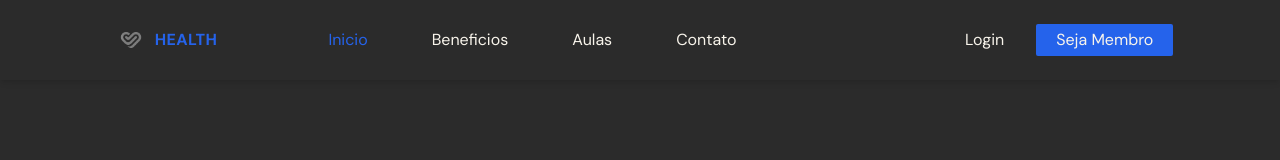
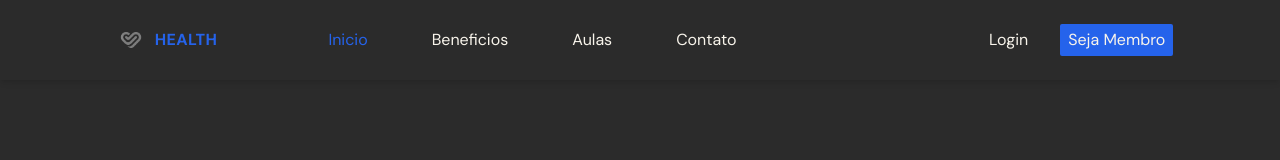
Before and after one commit to dev-marcioreis/health-typescript, a React (Vite) app: page / in a window 1280 px wide. Shown: the top 160 px of the page. Built offline with nearby package versions, Linux system fonts and the light colour scheme.

Commit message:
mudar cor navbar

```diff
--- a/src/App.tsx
+++ b/src/App.tsx
@@ -1,13 +1,27 @@
 import Navbar from '@/scenes/navbar'
-import { useState } from 'react'
+import { useEffect, useState } from 'react'
 import { SelectedPage } from '@/shared/types';
 
 function App() {
   const [selectedPage, setSelectedPage] = useState<SelectedPage>(SelectedPage.Home);
+  const [topPage, setTopPage] = useState<boolean>(true);
+
+  useEffect(() => {
+    const handleScroll = () => {
+      if(window.scrollY === 0) {
+        setTopPage(true);
+        setSelectedPage(SelectedPage.Home);
+      }
+      if(window.scrollY !== 0) setTopPage(false);
+    }
+    window.addEventListener('scroll', handleScroll);
+    return () => window.removeEventListener('scroll', handleScroll);
+  }, []);
 
   return (
     <div className="app bg-bg-color">
-      <Navbar selectedPage={selectedPage} setSelectedPage={setSelectedPage} />
+      <Navbar topPage={topPage} selectedPage={selectedPage} setSelectedPage={setSelectedPage} />
+
     </div>
   )
 }
--- a/src/scenes/navbar/index.tsx
+++ b/src/scenes/navbar/index.tsx
@@ -9,18 +9,20 @@ import ActionButton from '@/shared/ActionButton'
 
 
 type Props = {
+    topPage: boolean;
     selectedPage: SelectedPage;
     setSelectedPage: (value: SelectedPage) => void;
 };
 
-const Navbar = ( { selectedPage, setSelectedPage }: Props) => {
+const Navbar = ( { topPage, selectedPage, setSelectedPage }: Props) => {
     const flexBetween = 'flex items-center justify-between';
     const [isMenuToggle, setIsMenuToggle] = useState<boolean>(false)
     const isMediumScreens = useMediaQuery("(min-width: 1024px)");
+    const navbarBg = topPage ? "" : "bg-blue-600 drop-shadow";
 
   return (
     <nav>
-        <div className={`${flexBetween} fixed top-0 z-30 w-full py-4 shadow-md`}>
+        <div className={`${navbarBg} ${flexBetween} fixed top-0 z-30 w-full py-4 shadow-md`}>
             <div className={`${flexBetween} mx-auto w-5/6`}>
                 <div className={`${flexBetween} w-full gap-16`}>
                     <div className={`${flexBetween}`}>
@@ -36,7 +38,9 @@ const Navbar = ( { selectedPage, setSelectedPage }: Props) => {
                         </div>
                         <div className={`${flexBetween} gap-8`}>
                             <p>Login</p>
-                            <ActionButton setSelectedPage={setSelectedPage}>Seja Membro</ActionButton>
+                            <div className="rounded-sm px-2 py-1 text-center transition ease-in-out bg-blue-600 hover:-translate-y-1 hover:scale-110 hover:bg-blue-500 duration-500" >
+                                <ActionButton setSelectedPage={setSelectedPage}>Seja Membro</ActionButton>
+                            </div>
                         </div>
                     </div> ) :
                     ( <button onClick={() => setIsMenuToggle(!isMenuToggle)}>
@@ -46,7 +50,7 @@ const Navbar = ( { selectedPage, setSelectedPage }: Props) => {
             </div>
         </div>
         {!isMediumScreens && isMenuToggle && (
-            <div className='fixed right-0 bottom-0 z-40 h-full w-[220px] bg-bg-color drop-shadow-xl'>
+            <div className='fixed right-0 bottom-0 z-40 h-full w-[220px] bg-bg-color drop-shadow-xl transition'>
                 <div className='flex justify-end p-6'>
                     <button onClick={() => setIsMenuToggle(!isMenuToggle)}>
                         <Close className='w-8 text-blue-600' />
@@ -58,6 +62,12 @@ const Navbar = ( { selectedPage, setSelectedPage }: Props) => {
                     <Link page='Aulas' selectedPage={selectedPage} setSelectedPage={setSelectedPage} />
                     <Link page='Contato' selectedPage={selectedPage} setSelectedPage={setSelectedPage} />
                 </div>
+                <div className="flex flex-col gap-10">
+                    <p className=' mt-6 ml-[33%]'>Login</p>
+                    <div className="bg-blue-600 rounded-sm mr-7 ml-7 text-center px-2 py-1">
+                        <ActionButton setSelectedPage={setSelectedPage}>Seja Membro</ActionButton>
+                    </div>
+                </div>
             </div>
         )}
     </nav>
--- a/src/shared/ActionButton.tsx
+++ b/src/shared/ActionButton.tsx
@@ -9,10 +9,8 @@ type Props = {
 
 function ActionButton({ children, setSelectedPage }: Props) {
   return (
-    <AnchorLink className="rounded-sm px-5 py-1
-    transition ease-in-out bg-blue-600 hover:-translate-y-1 hover:scale-110 hover:bg-blue-500 duration-500"
-    onClick={() => setSelectedPage(SelectedPage.Contact)} href={`#${SelectedPage.Contact}`}>
-        {children}
+    <AnchorLink onClick={() => setSelectedPage(SelectedPage.Contact)} href={`#${SelectedPage.Contact}`}>
+      {children}
     </AnchorLink>
   )
 }
```
